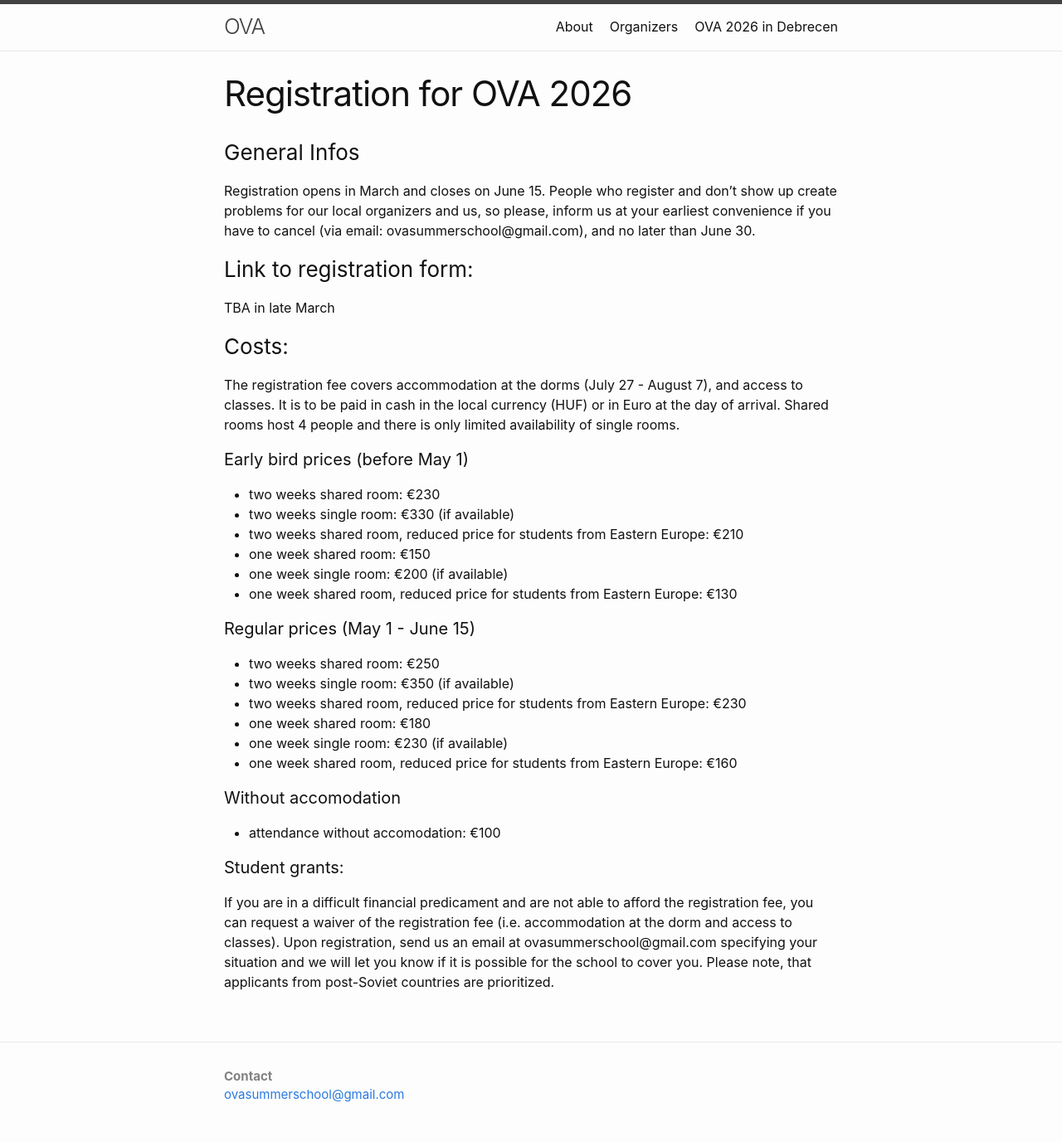
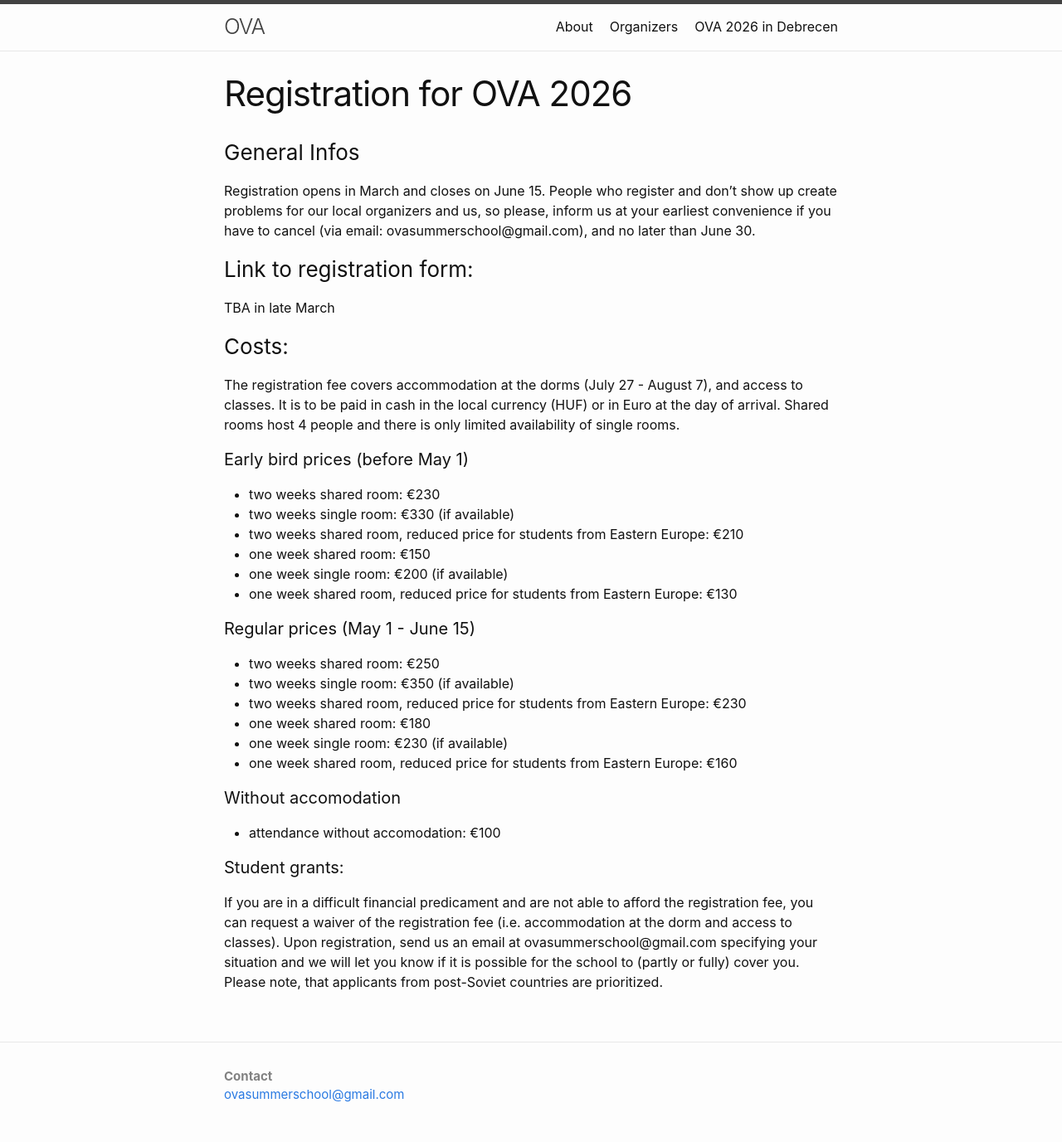
Before and after one commit to ovaschool/ovaschool.github.io, a Jekyll site: the page built from staticpages/ova2026-registration.markdown, in a window 1280 px wide. Shown: the whole page at 83% size. Built offline with Jekyll 4.4.1, drawn with Linux system fonts in a browser that asks for light colours.

Commit message:
Update ova2026-registration.markdown

```diff
--- a/staticpages/ova2026-registration.markdown
+++ b/staticpages/ova2026-registration.markdown
@@ -33,4 +33,4 @@
 - attendance without accomodation: €100
 
 #### Student grants:
-If you are in a difficult financial predicament and are not able to afford the registration fee, you can request a waiver of the registration fee (i.e. accommodation at the dorm and access to classes). Upon registration, send us an email at ovasummerschool@gmail.com specifying your situation and we will let you know if it is possible for the school to cover you. Please note, that applicants from post-Soviet countries are prioritized.
+If you are in a difficult financial predicament and are not able to afford the registration fee, you can request a waiver of the registration fee (i.e. accommodation at the dorm and access to classes). Upon registration, send us an email at ovasummerschool@gmail.com specifying your situation and we will let you know if it is possible for the school to (partly or fully) cover you. Please note, that applicants from post-Soviet countries are prioritized.
```
